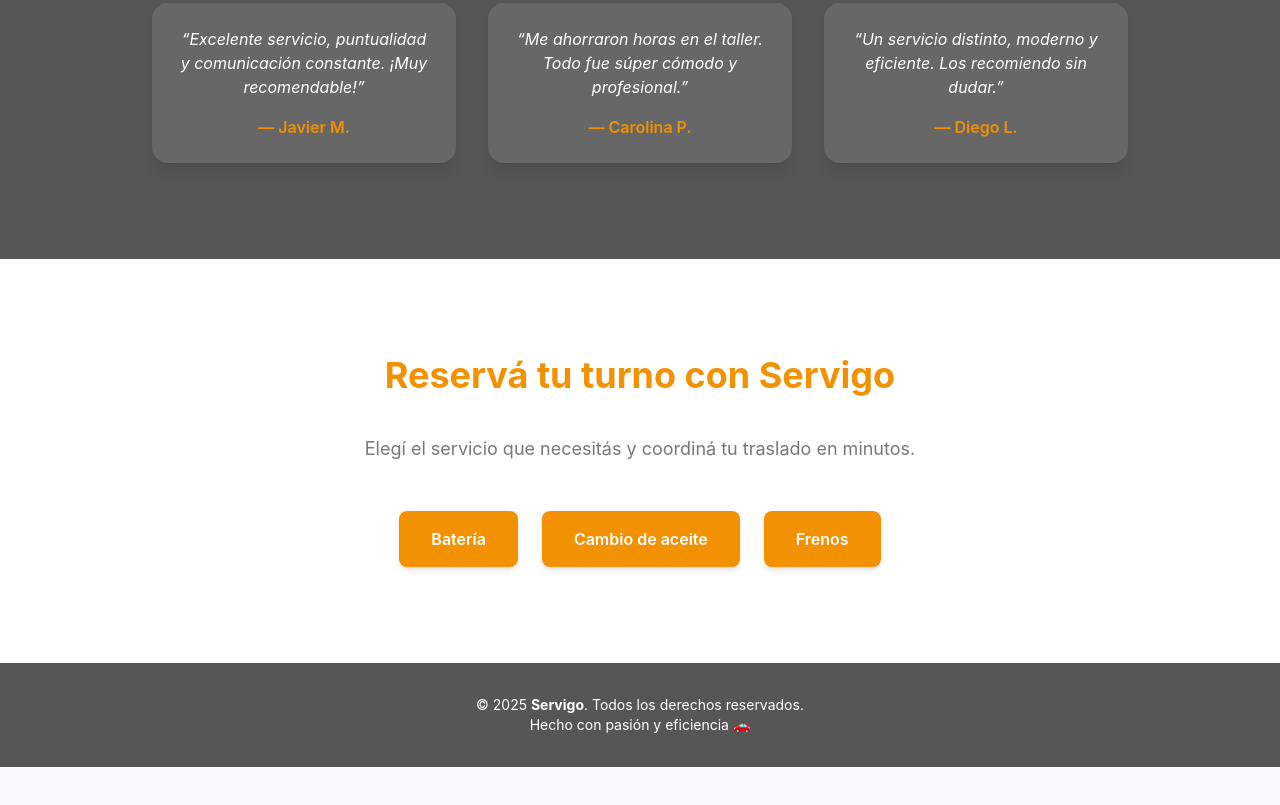
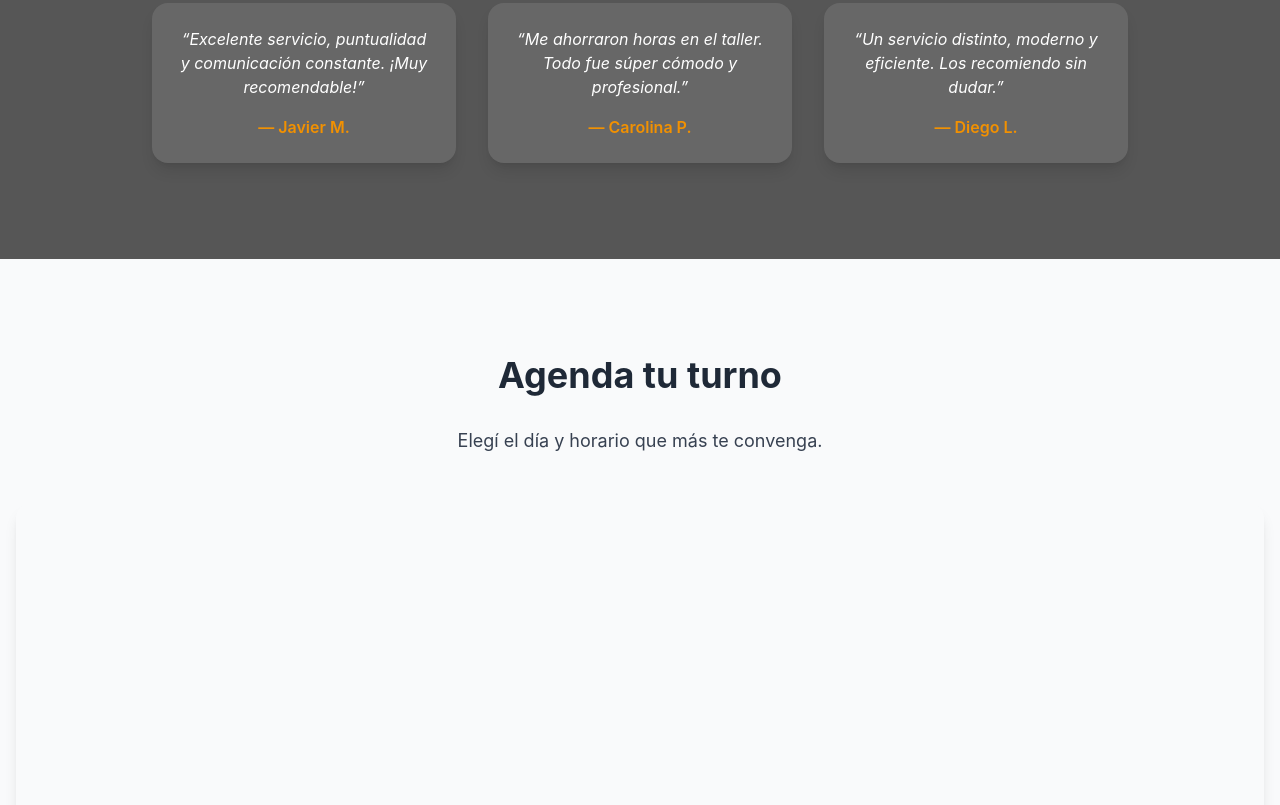
Before and after one commit to palazzid88/lubricentro, a plain HTML site: page index.html in a window 1280 px wide. Shown: the part 1995-2800 px from the top of the page. Before the commit the page ends 2762 px from the top, so only its background shows below. Drawn offline with nearby package versions, Linux system fonts and the light colour scheme; a script that the page names is missing.

Commit message:
se añade calendario al html

```diff
--- a/index.html
+++ b/index.html
@@ -65,9 +65,9 @@
         </p>
 
         <div class="flex flex-col md:flex-row gap-4 justify-center" data-aos="fade-up" data-aos-delay="450">
-          <a href="#" class="bg-[#f29101] text-white px-8 py-3 rounded-lg font-semibold tracking-wide shadow-lg transition-all duration-300 hover:bg-[#d88000] hover:scale-105">Batería</a>
-          <a href="#" class="bg-[#f29101] text-white px-8 py-3 rounded-lg font-semibold tracking-wide shadow-lg transition-all duration-300 hover:bg-[#d88000] hover:scale-105">Cambio de aceite</a>
-          <a href="#" class="bg-[#f29101] text-white px-8 py-3 rounded-lg font-semibold tracking-wide shadow-lg transition-all duration-300 hover:bg-[#d88000] hover:scale-105">Frenos</a>
+          <a href="#turno-calendly" class="bg-[#f29101] text-white px-8 py-3 rounded-lg font-semibold tracking-wide shadow-lg transition-all duration-300 hover:bg-[#d88000] hover:scale-105">Batería</a>
+          <a href="#turno-calendly" class="bg-[#f29101] text-white px-8 py-3 rounded-lg font-semibold tracking-wide shadow-lg transition-all duration-300 hover:bg-[#d88000] hover:scale-105">Cambio de aceite</a>
+          <a href="#turno-calendly" class="bg-[#f29101] text-white px-8 py-3 rounded-lg font-semibold tracking-wide shadow-lg transition-all duration-300 hover:bg-[#d88000] hover:scale-105">Frenos</a>
         </div>
       </div>
     </div>
@@ -91,7 +91,7 @@
           <li class="flex items-start gap-3"><span class="text-[#f29101] mt-1">✔</span> Seguimiento del traslado en tiempo real.</li>
           <li class="flex items-start gap-3"><span class="text-[#f29101] mt-1">✔</span> Comunicación directa y transparente.</li>
         </ul>
-        <a href="#turnos" class="inline-block bg-[#f29101] text-white px-8 py-3 rounded-lg font-semibold mt-6 transition-all duration-300 hover:bg-[#d88000] hover:scale-105">Solicitá tu turno</a>
+        <a href="#turnos-calendly" class="inline-block bg-[#f29101] text-white px-8 py-3 rounded-lg font-semibold mt-6 transition-all duration-300 hover:bg-[#d88000] hover:scale-105">Solicitá tu turno</a>
       </div>
     </div>
   </section>
@@ -148,8 +148,26 @@
     </div>
   </section>
 
+<section id="turno-calendly" class="py-24 bg-gray-50">
+  <div class="container mx-auto px-4 text-center">
+    <h2 class="text-4xl font-bold mb-8 text-gray-800">Agenda tu turno</h2>
+    <p class="text-lg text-gray-700 mb-12">
+      Elegí el día y horario que más te convenga.
+    </p>
+
+    <!-- Widget de Calendly -->
+    <div class="calendly-inline-widget mx-auto rounded-2xl shadow-lg"
+         data-url="https://calendly.com/z-norte-servigo/servicio-bateria?primary_color=f29101"
+         style="min-width:320px;height:700px;"></div>
+  </div>
+</section>
+
+<!-- Script Calendly -->
+<script type="text/javascript" src="https://assets.calendly.com/assets/external/widget.js" async></script>
+
+
   <!-- 📅 TURNOS -->
-  <section id="turnos" class="py-24 bg-white">
+  <!-- <section id="turnos" class="py-24 bg-white">
     <div class="container mx-auto px-6 text-center">
       <h2 class="text-4xl font-bold text-[#f29101] mb-10">Reservá tu turno con Servigo</h2>
       <p class="text-lg text-[#565656]/80 mb-12">Elegí el servicio que necesitás y coordiná tu traslado en minutos.</p>
@@ -159,7 +177,7 @@
         <a href="#" class="bg-[#f29101] text-white px-8 py-4 rounded-lg font-semibold shadow-md hover:bg-[#d88000] hover:scale-105 transition-all duration-300">Frenos</a>
       </div>
     </div>
-  </section>
+  </section> -->
 
   <!-- ⚫ FOOTER -->
   <footer class="bg-[#565656] text-white py-8 text-center text-sm">
```
